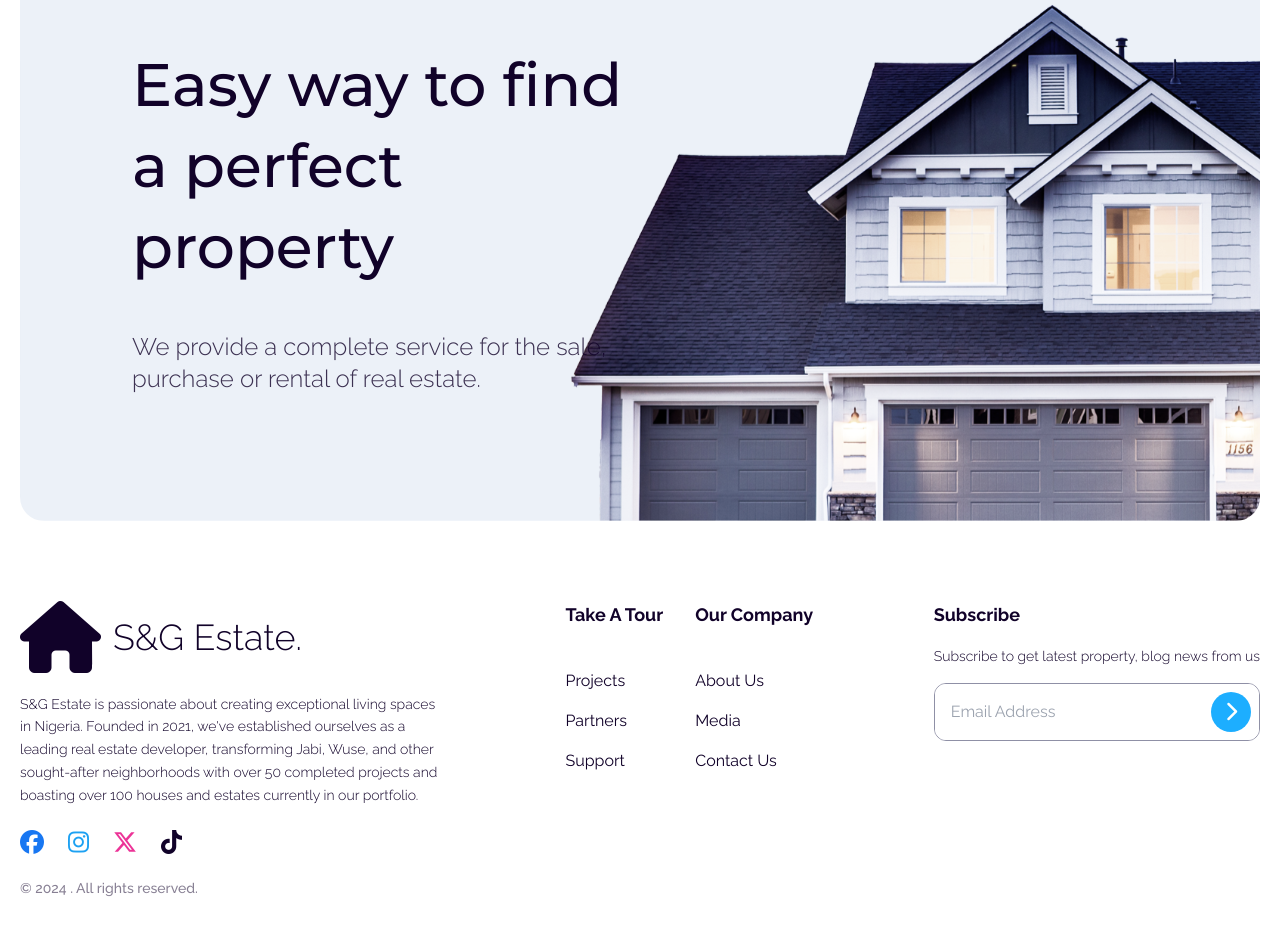
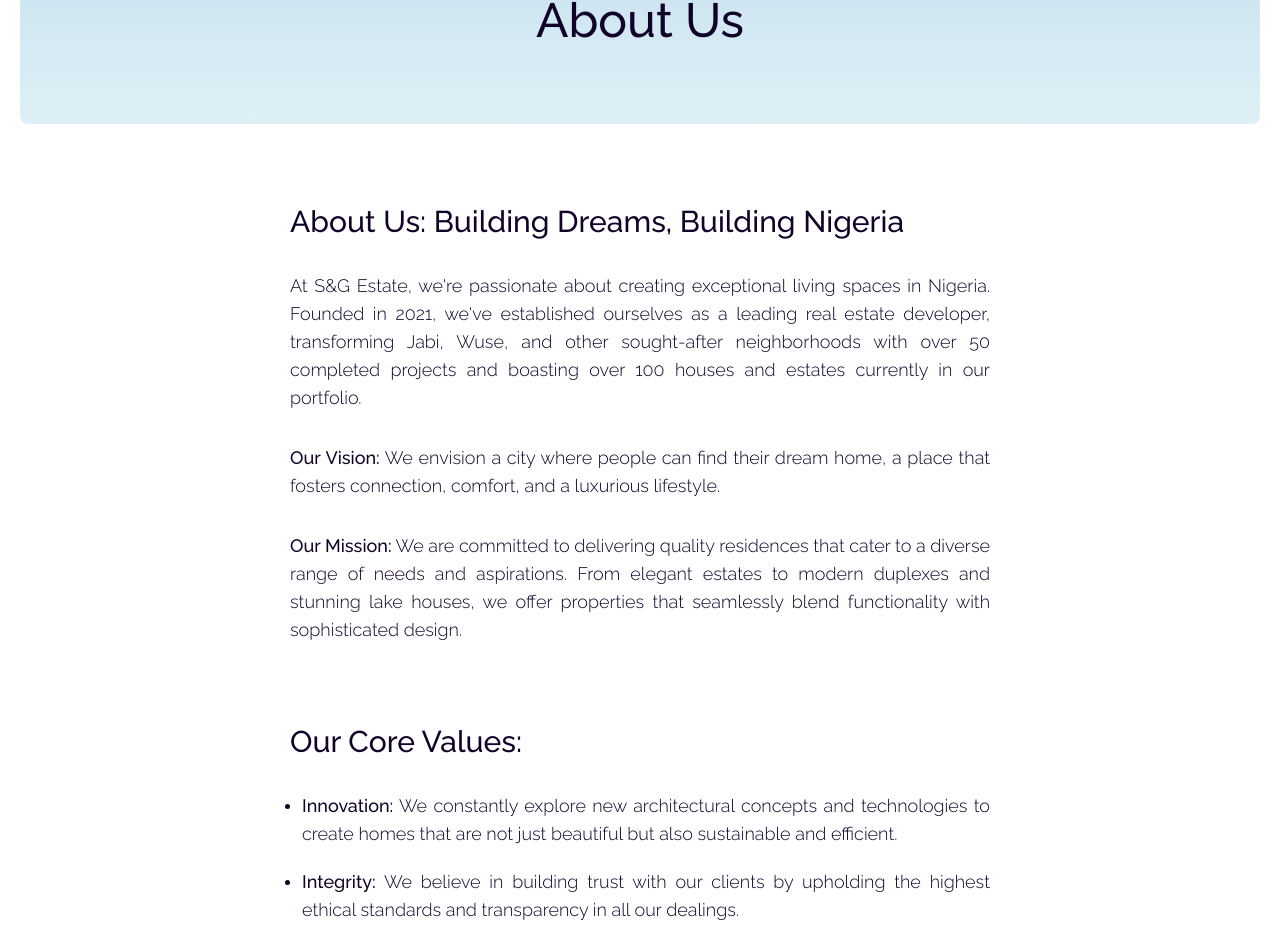
Before and after one commit to Officialibn1/sg_real_estate, a SvelteKit app: page /about in a window 1280 px wide. Shown: the part 252-1182 px from the top of the page. Built offline with nearby package versions, Linux system fonts and the light colour scheme.

Commit message:
About page complete

```diff
--- a/src/routes/about/+page.svelte
+++ b/src/routes/about/+page.svelte
@@ -1,5 +1,120 @@
-<script>
-	import Hero from '../../components/Hero.svelte';
-</script>
+<div class="section_container">
+	<div class="flex w-full flex-col gap-8">
+		<div
+			class="flex flex-col sm:flex-row justify-between bg-gradient-to-b from-[#C3DFED] to-[#DFF0F7] rounded-lg w-full py-20"
+		>
+			<h1 class="text-5xl font-medium text-center w-full">About Us</h1>
+		</div>
 
-<Hero />
+		<div class="flex flex-col gap-8 w-full md:max-w-[700px] md:mx-auto">
+			<h1 class="about_us_title">About Us: Building Dreams, Building Nigeria</h1>
+
+			<p class="about_us_paragraph">
+				At S&G Estate, we're passionate about creating exceptional living spaces in Nigeria. Founded
+				in 2021, we've established ourselves as a leading real estate developer, transforming Jabi,
+				Wuse, and other sought-after neighborhoods with over 50 completed projects and boasting over
+				100 houses and estates currently in our portfolio.
+			</p>
+
+			<p class="about_us_paragraph">
+				<span class="font-medium">Our Vision:</span> We envision a city where people can find their dream
+				home, a place that fosters connection, comfort, and a luxurious lifestyle.
+			</p>
+
+			<p class="about_us_paragraph">
+				<span class="font-medium">Our Mission:</span> We are committed to delivering quality residences
+				that cater to a diverse range of needs and aspirations. From elegant estates to modern duplexes
+				and stunning lake houses, we offer properties that seamlessly blend functionality with sophisticated
+				design.
+			</p>
+
+			<h1 class="about_us_title">Our Core Values:</h1>
+
+			<ul class="flex flex-col gap-5 list-disc pl-3">
+				<li>
+					<p class="about_us_paragraph">
+						<span class="font-medium">Innovation:</span> We constantly explore new architectural concepts
+						and technologies to create homes that are not just beautiful but also sustainable and efficient.
+					</p>
+				</li>
+				<li>
+					<p class="about_us_paragraph">
+						<span class="font-medium">Integrity:</span> We believe in building trust with our clients
+						by upholding the highest ethical standards and transparency in all our dealings.
+					</p>
+				</li>
+				<li>
+					<p class="about_us_paragraph">
+						<span class="font-medium">Customer Focus:</span> We prioritize understanding your unique
+						needs and preferences to ensure you find the perfect property for your lifestyle.
+					</p>
+				</li>
+			</ul>
+
+			<h1 class="about_us_title">Why Choose S&G Estate?</h1>
+
+			<ul class="flex flex-col gap-5 list-disc pl-3">
+				<li>
+					<p class="about_us_paragraph">
+						<span class="font-medium">Proven Track Record:</span> With over 50 successfully completed
+						projects, we have a wealth of experience in delivering exceptional living spaces.
+					</p>
+				</li>
+				<li>
+					<p class="about_us_paragraph">
+						<span class="font-medium">Diverse Portfolio:</span> We offer a wide range of properties to
+						suit your taste and budget, from spacious estates to intimate duplexes and waterfront havens.
+					</p>
+				</li>
+				<li>
+					<p class="about_us_paragraph">
+						<span class="font-medium">Unwavering Commitment:</span> We are dedicated to providing exceptional
+						customer service throughout the entire buying process and beyond.
+					</p>
+				</li>
+			</ul>
+
+			<h1 class="about_us_title">Ready to Find Your Dream Home?</h1>
+
+			<p class="about_us_paragraph">
+				Browse our listings or contact us today to discuss your needs. Our team of experienced
+				professionals is here to guide you on your real estate journey in Abuja
+			</p>
+
+			<h1 class="about_us_title">In addition to the above, you can consider including:</h1>
+
+			<ul class="flex flex-col gap-3 list-disc pl-3">
+				<li>
+					<p class="about_us_paragraph_bold">
+						A high-quality image showcasing one of your completed projects.
+					</p>
+				</li>
+				<li>
+					<p class="about_us_paragraph_bold">
+						A brief bio about the company founders or leadership team.
+					</p>
+				</li>
+				<li>
+					<p class="about_us_paragraph_bold">Client testimonials praising your work.</p>
+				</li>
+				<li>
+					<p class="about_us_paragraph_bold">Awards and recognitions your company has received.</p>
+				</li>
+			</ul>
+		</div>
+	</div>
+</div>
+
+<style>
+	.about_us_title {
+		@apply text-2xl lg:text-3xl font-medium mt-12;
+	}
+
+	.about_us_paragraph {
+		@apply text-lg font-light text-justify;
+	}
+
+	.about_us_paragraph_bold {
+		@apply text-lg font-medium text-justify;
+	}
+</style>
```
